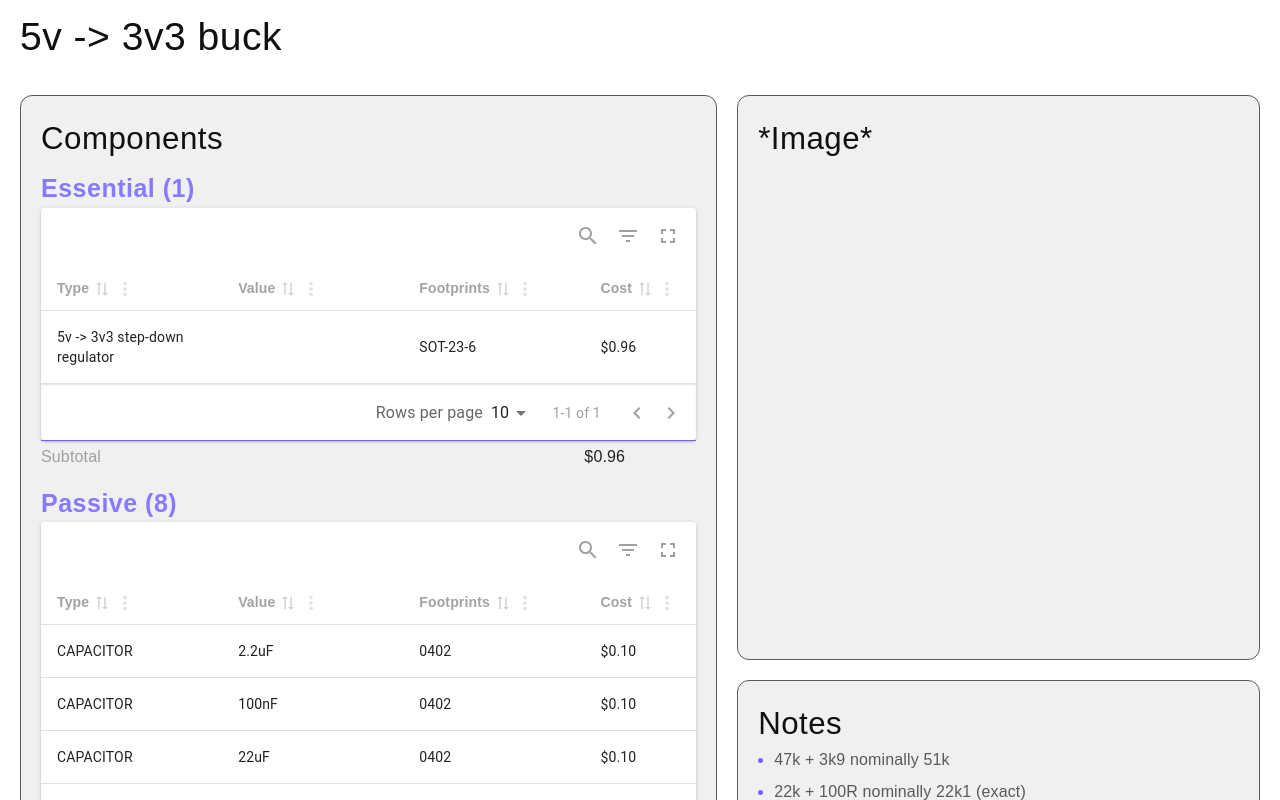
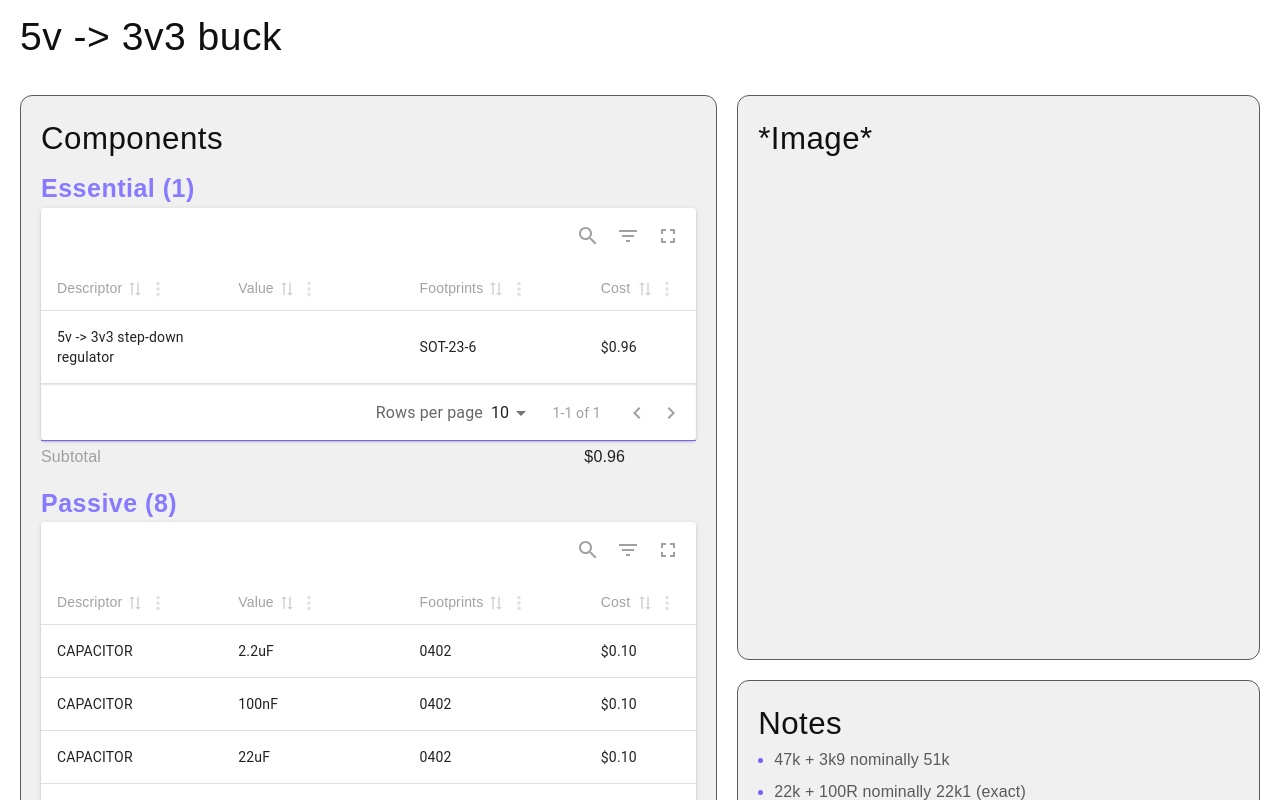
Before and after one commit to RUnroe/quick-ee, a React (Vite) app: page /block/view/0 in a window 1280 px wide. Shown: the top 800 px of the page. Built offline with nearby package versions, Linux system fonts and the light colour scheme; a web font is replaced by a local one.

Commit message:
Design cleanup

```diff
--- a/src/components/functionalBlock/BlockComponentsTable.tsx
+++ b/src/components/functionalBlock/BlockComponentsTable.tsx
@@ -18,7 +18,7 @@ const BlockComponentsTable = ({block}: Props) => {
     () => [
       {
         accessorKey: 'type',
-        header: 'Type',
+        header: 'Descriptor',
         Cell: ({ row }: {row: MRT_Row<ComponentType>}) => (
           row.original?.genericDescription ||
           (row.original?.type?.includes("COMPONENT_TYPE") ? row.original?.type?.split("COMPONENT_TYPE_")[1] : row.original?.type)
--- a/src/styles/components/_data_point.scss
+++ b/src/styles/components/_data_point.scss
@@ -1,8 +1,13 @@
 .data-point {
-  margin-bottom: 0.5rem;
+  margin-bottom: 0.75rem;
+
+  font-size: 1.05rem;
 
   .label {
     // color: var(--color-text-subtitle);
     color: var(--color-text-subtext);
+    text-transform: uppercase;
+    font-weight: 600;
+    font-size: 0.9rem;
   }
 }
--- a/src/styles/util/_form.scss
+++ b/src/styles/util/_form.scss
@@ -4,6 +4,7 @@
 **************************/
 .button, .btn {
   padding: 0.5rem 1rem;
+  font-size: 1rem;
 
   border-radius: var(--border-radius-button);
   cursor: pointer;
--- a/src/styles/util/_general.scss
+++ b/src/styles/util/_general.scss
@@ -28,6 +28,7 @@ html, body {
 **************************/
 p, div, button, li {
   font-family: "Alexandria", sans-serif;
+  font-weight: 300;
 }
 
 h1, h2, h3, h4, h5, h6 {
```
